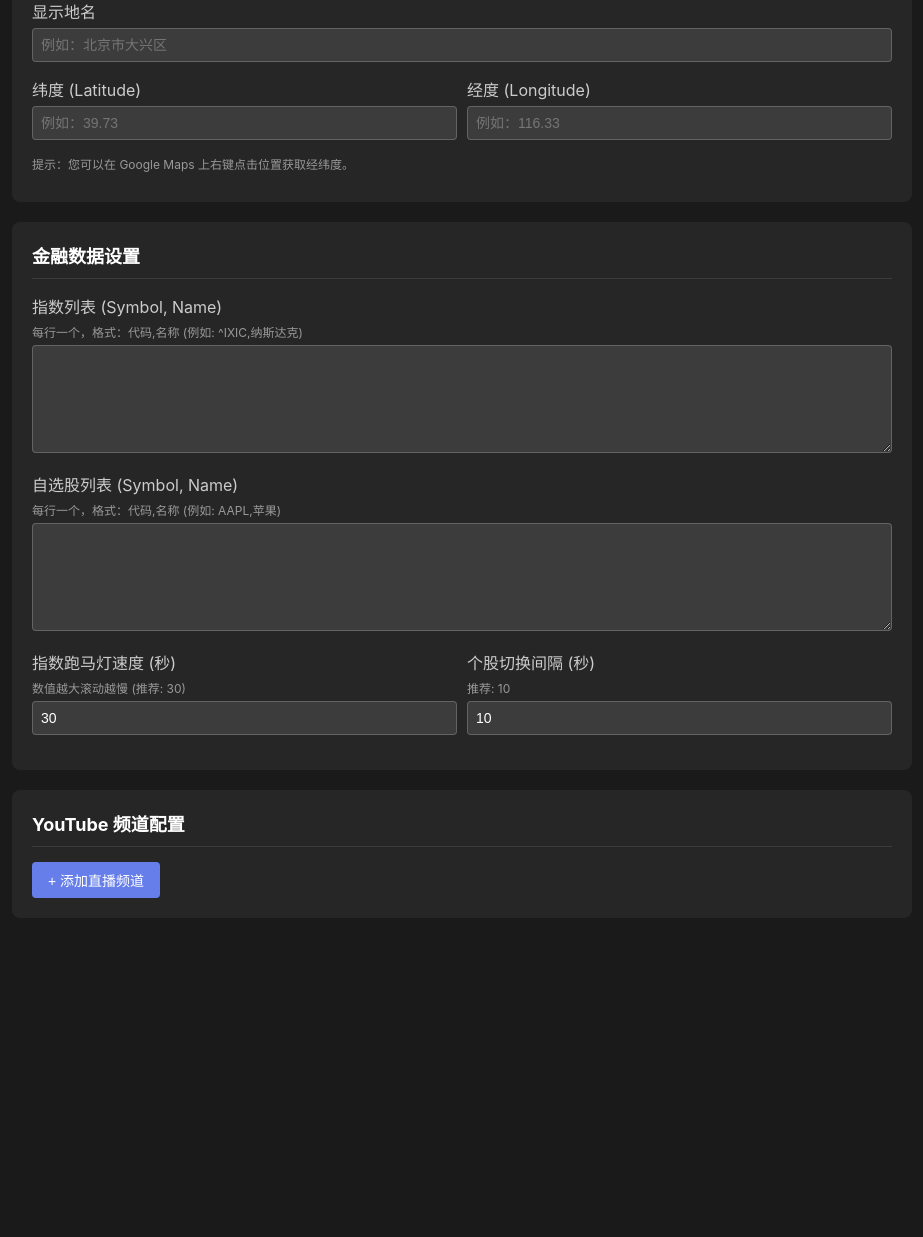
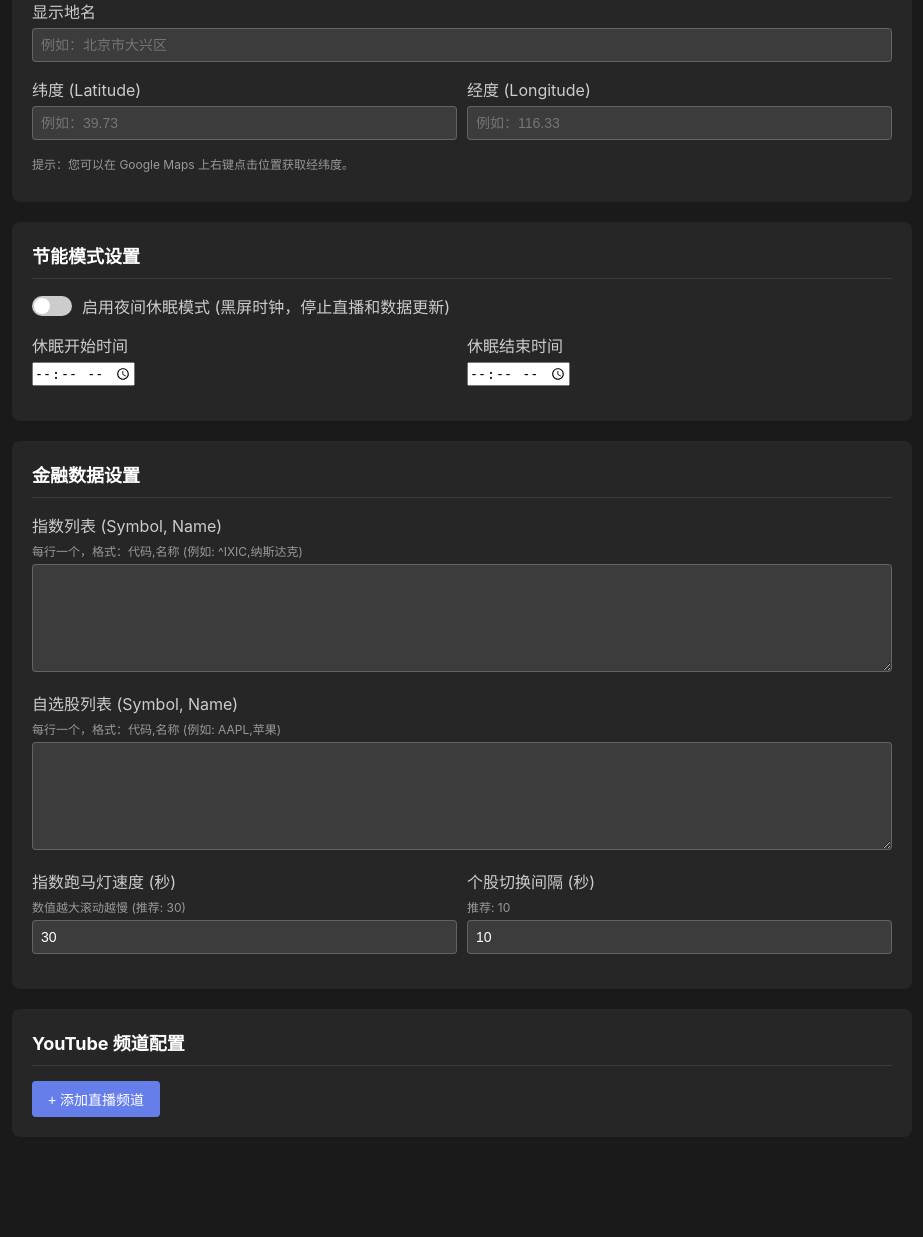
Before and after one commit to KingLu/Lookoukwindow, a Python web app: template app/templates/settings.html in a window 1280 px wide. Shown: the part 845-2082 px from the top of the page, without its empty margins (178-1101 px from the left). Before the commit the page ends 1743 px from the top, so only its background shows below. Run offline with Jinja, Linux system fonts and the light colour scheme; the template is opened without the code that fills it, so the values that code supplies are empty.

Commit message:
feat(ui): 设置页面增加节能模式控制面板
- 新增节能模式开关和起止时间设置
- 支持保存节能配置到后端

```diff
--- a/app/templates/settings.html
+++ b/app/templates/settings.html
@@ -446,6 +446,29 @@
             </div>
 
             <div class="section">
+                <h2>节能模式设置</h2>
+                <div class="form-group">
+                    <label style="display: flex; align-items: center; gap: 10px;">
+                        <div class="switch">
+                            <input type="checkbox" id="energyEnabled">
+                            <span class="slider"></span>
+                        </div>
+                        <span>启用夜间休眠模式 (黑屏时钟，停止直播和数据更新)</span>
+                    </label>
+                </div>
+                <div class="form-group" style="display: grid; grid-template-columns: 1fr 1fr; gap: 10px;">
+                    <div>
+                        <label>休眠开始时间</label>
+                        <input type="time" id="energyStartTime">
+                    </div>
+                    <div>
+                        <label>休眠结束时间</label>
+                        <input type="time" id="energyEndTime">
+                    </div>
+                </div>
+            </div>
+
+            <div class="section">
                 <h2>金融数据设置</h2>
                 <div class="form-group">
                     <label>指数列表 (Symbol, Name)</label>
@@ -811,6 +834,11 @@
                 document.getElementById('financeTickerSpeed').value = data.finance_ticker_speed_seconds || 30;
                 document.getElementById('financeStockSwitchInterval').value = data.finance_stock_switch_interval_seconds || 10;
 
+                // Energy
+                document.getElementById('energyEnabled').checked = data.energy_enabled !== false;
+                document.getElementById('energyStartTime').value = data.energy_start_time || '22:30';
+                document.getElementById('energyEndTime').value = data.energy_end_time || '05:30';
+
             } catch (error) {
                 console.error('加载设置失败:', error);
             }
@@ -840,7 +868,10 @@
                 finance_indices: parseFinanceConfig(document.getElementById('financeIndices').value),
                 finance_stocks: parseFinanceConfig(document.getElementById('financeStocks').value),
                 finance_ticker_speed_seconds: parseInt(document.getElementById('financeTickerSpeed').value),
-                finance_stock_switch_interval_seconds: parseInt(document.getElementById('financeStockSwitchInterval').value)
+                finance_stock_switch_interval_seconds: parseInt(document.getElementById('financeStockSwitchInterval').value),
+                energy_enabled: document.getElementById('energyEnabled').checked,
+                energy_start_time: document.getElementById('energyStartTime').value,
+                energy_end_time: document.getElementById('energyEndTime').value
             };
 
             try {
```
